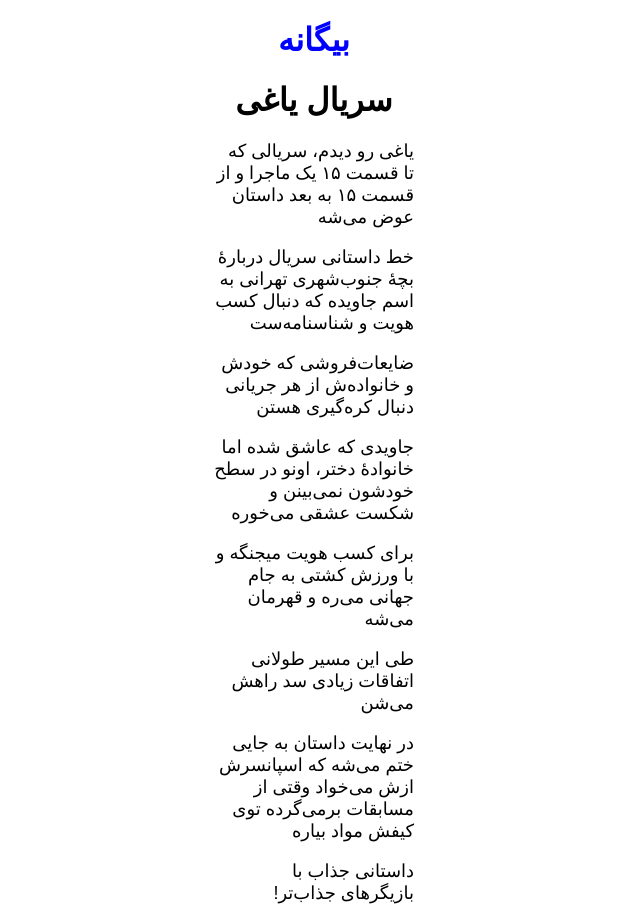
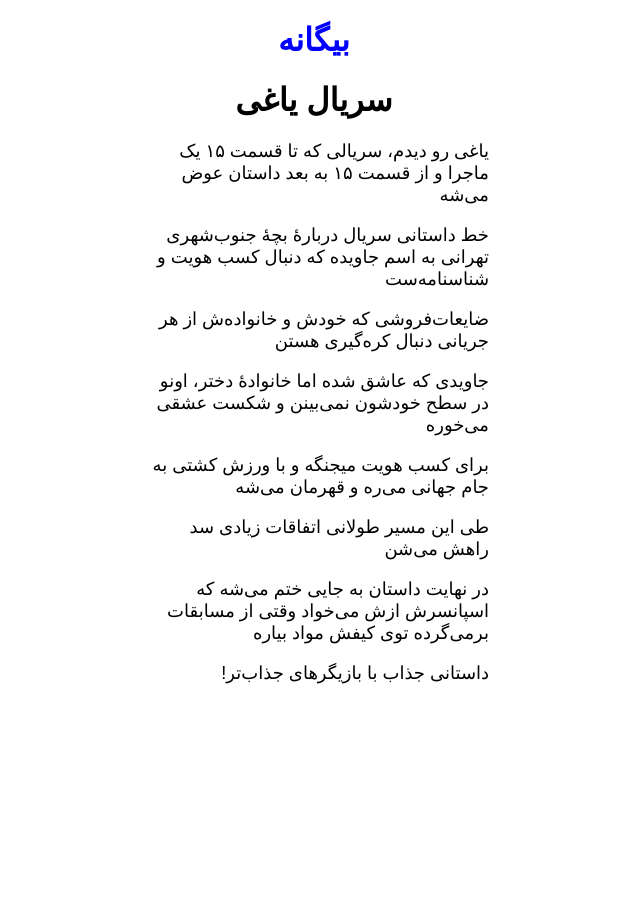
Before and after one commit to darkblog/darkblog.github.io, a Jekyll site: the page built from _posts/2023-8-19-4.md, in a window 1280 px wide. Shown: the whole page, without its empty margins (326-966 px from the left). Built offline with Jekyll 4.4.1, drawn with Linux system fonts in a browser that asks for light colours; after the commit the page ends 900 px from its top, so only the background shows below that.

Commit message:
Update default.html

```diff
--- a/_layouts/default.html
+++ b/_layouts/default.html
@@ -10,7 +10,7 @@
 <title>{{ page.title }}</title>
 <meta name="description" content="{{ page.title }}">
 <link rel="canonical" href="{{ page.url | replace:'index.html','' | prepend: site.baseurl | prepend: site.url }}">
-<style amp-custom>body{font-family:sans-serif;margin:auto;max-width:200px;text-align:center}a{color:blue;text-decoration:none;padding:10px}p{text-align:right;font-size:large}</style>
+<style amp-custom>body{font-family:sans-serif;margin:auto;max-width:350px;text-align:center}a{color:blue;text-decoration:none;padding:10px}p{text-align:right;font-size:large}</style>
 </head>
 <body>
 <header>
```
